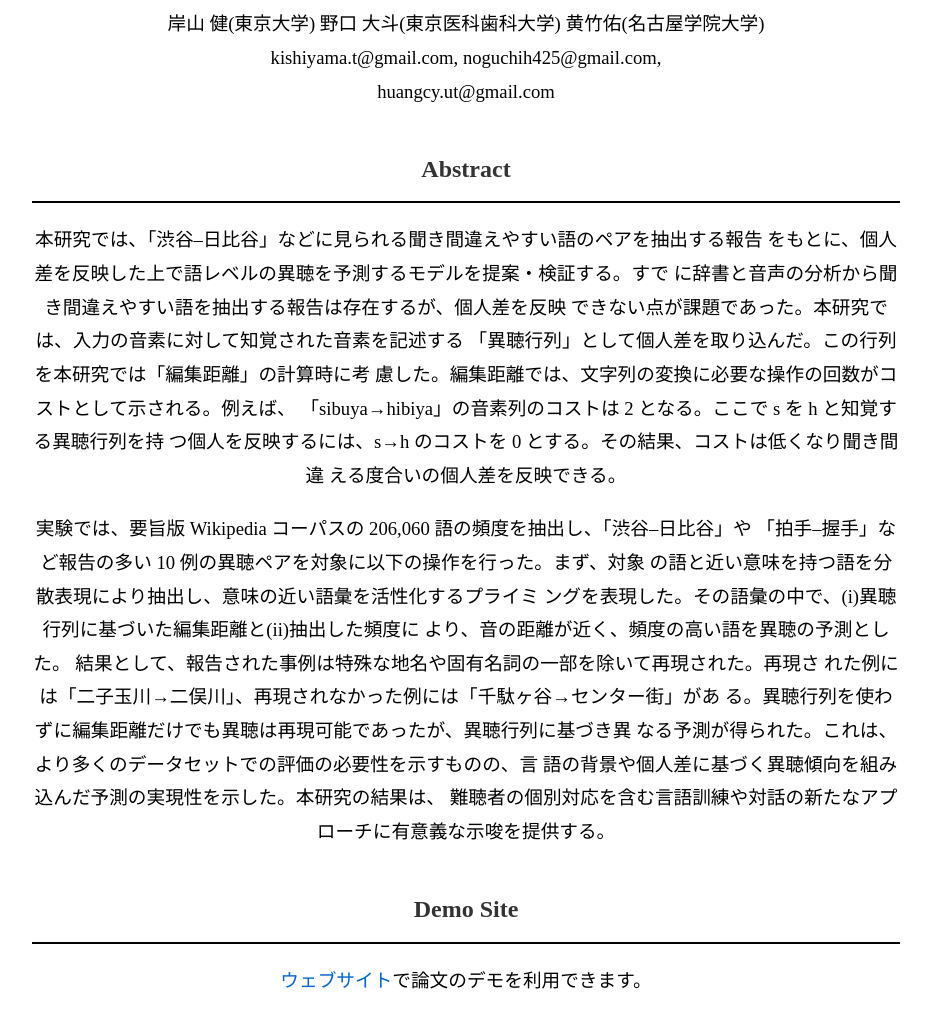
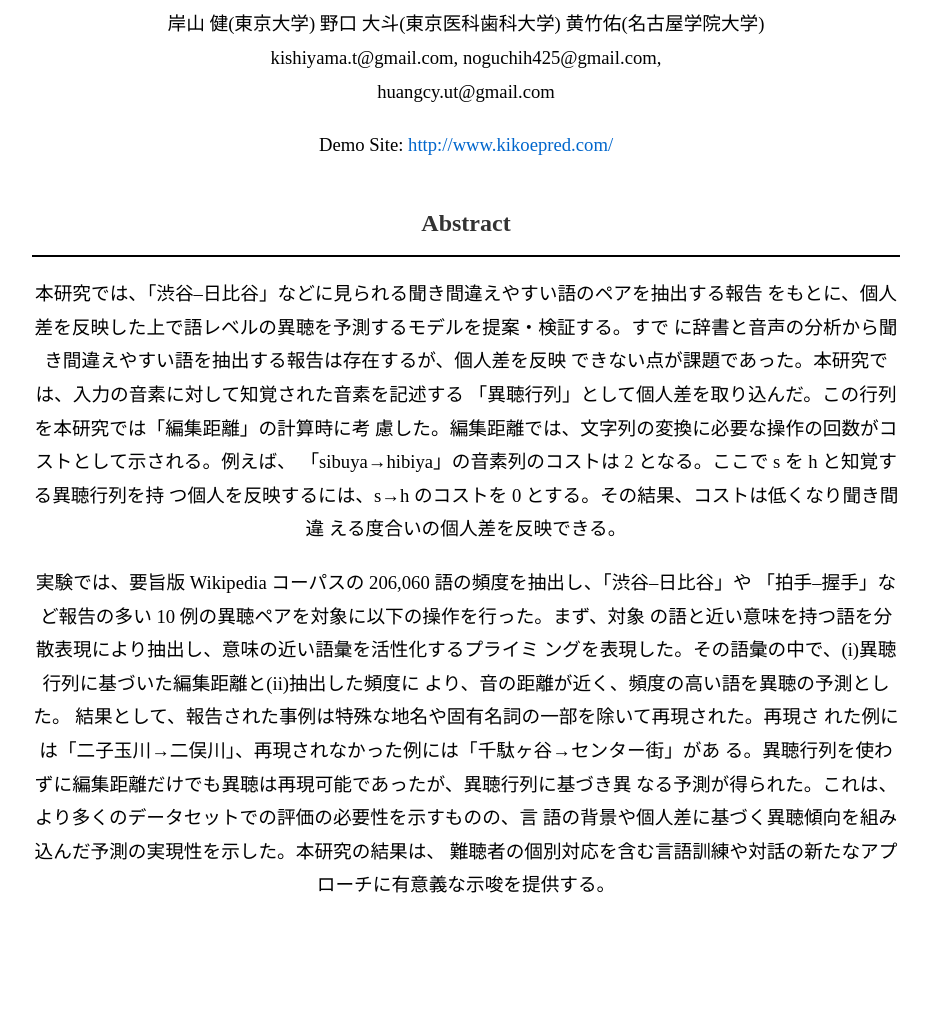
Before and after one commit to kishiyamat/kikoepred, a plain HTML site: page index.html in a window 1280 px wide. Shown: the part 180-1208 px from the top of the page, without its empty margins (174-1105 px from the left). After the commit the page ends 1142 px from the top, so only its background shows below. Drawn offline with Linux system fonts and the light colour scheme.

Commit message:
updated demo

```diff
--- a/index.html
+++ b/index.html
@@ -15,6 +15,8 @@
         黄竹佑(名古屋学院大学)<br> kishiyama.t@gmail.com,
         noguchih425@gmail.com,<br> huangcy.ut@gmail.com
         </p>
+        <p>Demo Site: <a
+        href="http://www.kikoepred.com/">http://www.kikoepred.com/</a></p>
         <h2 id="abstract">Abstract</h2>
         <p>本研究では、「渋谷–日比谷」などに見られる聞き間違えやすい語のペアを抽出する報告
         をもとに、個人差を反映した上で語レベルの異聴を予測するモデルを提案・検証する。すで
@@ -38,9 +40,6 @@
         なる予測が得られた。これは、より多くのデータセットでの評価の必要性を示すものの、言
         語の背景や個人差に基づく異聴傾向を組み込んだ予測の実現性を示した。本研究の結果は、
         難聴者の個別対応を含む言語訓練や対話の新たなアプローチに有意義な示唆を提供する。</p>
-        <h2 id="demo-site">Demo Site</h2>
-        <p><a
-        href="http://www.kikoepred.com/">ウェブサイト</a>で論文のデモを利用できます。</p>
     </div>
 </body>
 </html>
```
Also changed, not shown: 1 other file.
